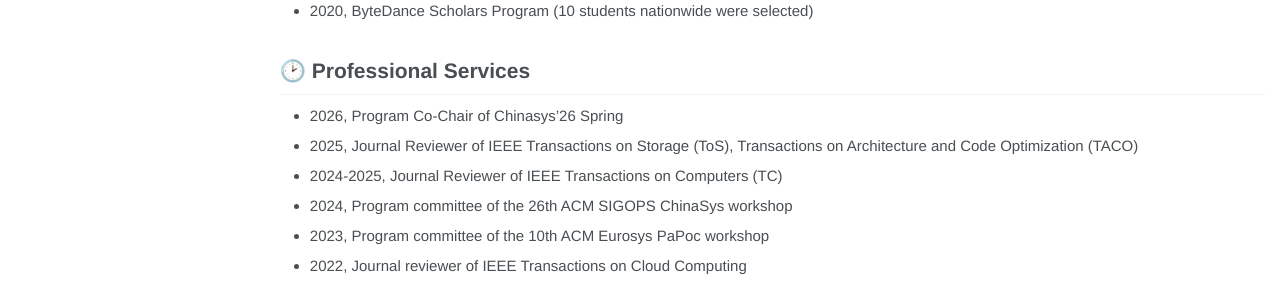
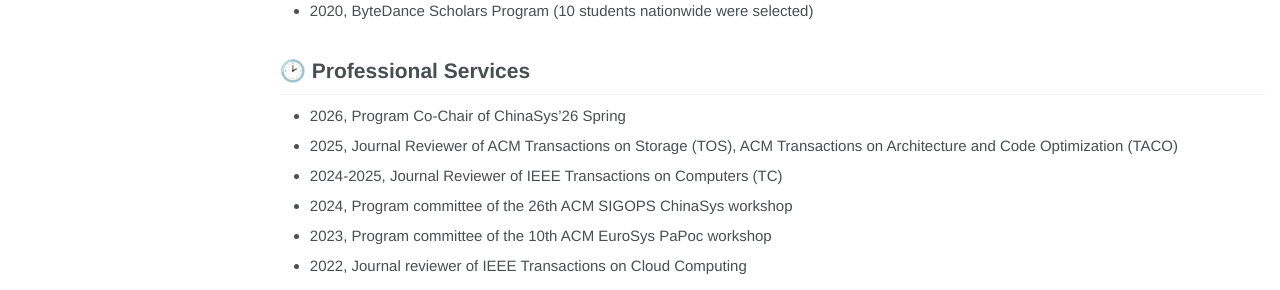
Before and after one commit to liaoxiaojian/liaoxiaojian.github.io, a Jekyll site: the page built from _pages/about.md, in a window 1280 px wide and 900 px high, scrolled down 3198 px. Shown: the part 607-897 px from the top of the window. Built offline with Jekyll 4.4.1, drawn with Linux system fonts in a browser that asks for light colours; some web fonts are replaced; some of the changed text lies outside the part shown.

Commit message:
Fix homepage content typos and publication links.
Correct USENIX spelling, ACM TOS reviewer listing, ReMoE arXiv URL, and ChinaSys/EuroSys naming.

Co-authored-by: Cursor <cursoragent@cursor.com>

```diff
--- a/_pages/about.md
+++ b/_pages/about.md
@@ -60,7 +60,7 @@ My work has been published in top-tier conferences and journals on computer syst
 # 📝 Selected Publications
 (✉: corresponding authors, #: co-first authors)
 ## 📰 Conference Papers
-### [ICML'26] [ReMoE: Boosting Expert Reuse through Router Fine-Tuning in Memory-Constrained MoE LLM Inference](https://icml.cc/)
+### [ICML'26] [ReMoE: Boosting Expert Reuse through Router Fine-Tuning in Memory-Constrained MoE LLM Inference](https://arxiv.org/abs/2605.27081)
 Xiongwei Zhu, **Xiaojian Liao<sup>✉</sup>**, Tianyang Jiang, Yusen Zhang, Liang Wang, Limin Xiao
 Proceedings of the Forty-Third International Conference on Machine Learning (ICML 2026), <span class="red-text">(CCF-A)</span>
 ### [EuroSys'26] [Scalable RDMA-accelerated Distributed Locks with Shared Stream Abstraction](https://dl.acm.org/doi/10.1145/3767295.3803598)
@@ -153,9 +153,9 @@ Jinquan Wang<sup>#</sup>, **Xiaojian Liao<sup>#</sup>**, Xuzhao Liu, Jiashun Suo
 <span class='anchor' id='services'></span>
 
 # 🕑 Professional Services
-- 2026, Program Co-Chair of Chinasys'26 Spring
-- 2025, Journal Reviewer of IEEE Transactions on Storage (ToS), Transactions on Architecture and Code Optimization (TACO)
+- 2026, Program Co-Chair of ChinaSys'26 Spring
+- 2025, Journal Reviewer of ACM Transactions on Storage (TOS), ACM Transactions on Architecture and Code Optimization (TACO)
 - 2024-2025, Journal Reviewer of IEEE Transactions on Computers (TC)
 - 2024, Program committee of the 26th ACM SIGOPS ChinaSys workshop
-- 2023, Program committee of the 10th ACM Eurosys PaPoc workshop
+- 2023, Program committee of the 10th ACM EuroSys PaPoc workshop
 - 2022, Journal reviewer of IEEE Transactions on Cloud Computing
```
Also changed, not shown: other parts of _pages/about.md (+1 -1 lines).
